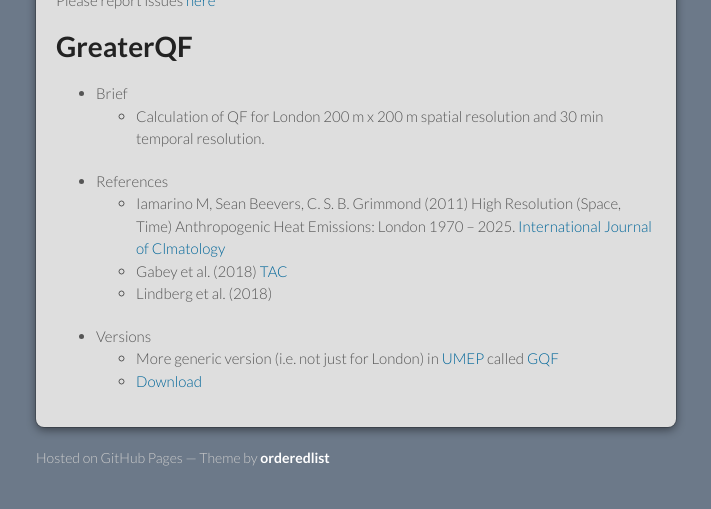
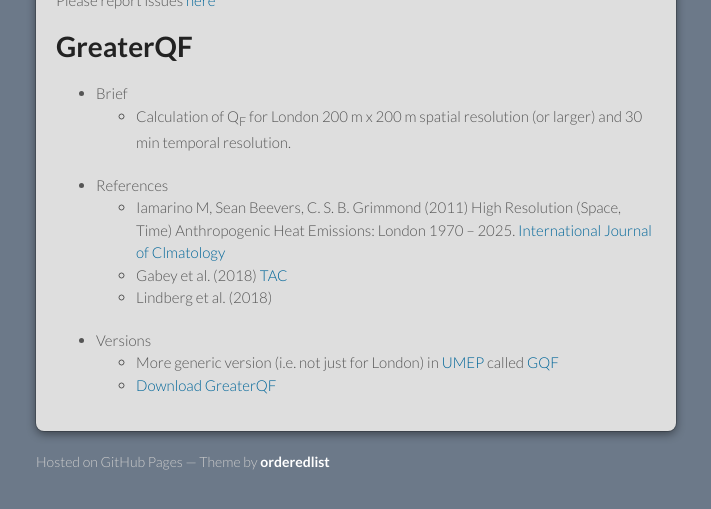
Before and after one commit to Urban-Meteorology-Reading/Urban-Meteorology-Reading.github.io, a Jekyll site: the page built from GreaterQF.md, in a window 1280 px wide. Shown: the part 199-708 px from the top of the page, without its empty margins (284-995 px from the left). Built offline with Jekyll 4.4.1, drawn with Linux system fonts in a browser that asks for light colours.

Commit message:
Update GreaterQF.md

```diff
--- a/GreaterQF.md
+++ b/GreaterQF.md
@@ -11,11 +11,11 @@ Please report issues [here](https://github.com/Urban-Meteorology-Reading/Urban-M
 # GreaterQF
 
 * Brief
-   * Calculation of QF for London 200 m x 200 m spatial resolution and 30 min temporal resolution.
+   * Calculation of Q<sub>F</sub> for London 200 m x 200 m spatial resolution (or larger) and 30 min temporal resolution.
 * References
    * Iamarino M, Sean Beevers, C. S. B. Grimmond (2011) High Resolution (Space, Time) Anthropogenic Heat Emissions: London 1970 – 2025. [International Journal of Clmatology](http://onlinelibrary.wiley.com/doi/10.1002/joc.2390/abstract)
    * Gabey et al. (2018) [TAC](https://link.springer.com/article/10.1007%2Fs00704-018-2367-y)
     * Lindberg et al. (2018)
 * Versions
    * More generic version (i.e. not just for London) in <a href="https://umep-docs.readthedocs.io/en/latest/">UMEP</a> called  <a href="https://umep-docs.readthedocs.io/en/latest/OtherManuals/GQF_Manual.html#">GQF</a>
-  * [Download](other files/GreaterQFV3.2.7z)
+  * [Download GreaterQF](other files/GreaterQFV3.2.7z)
```
